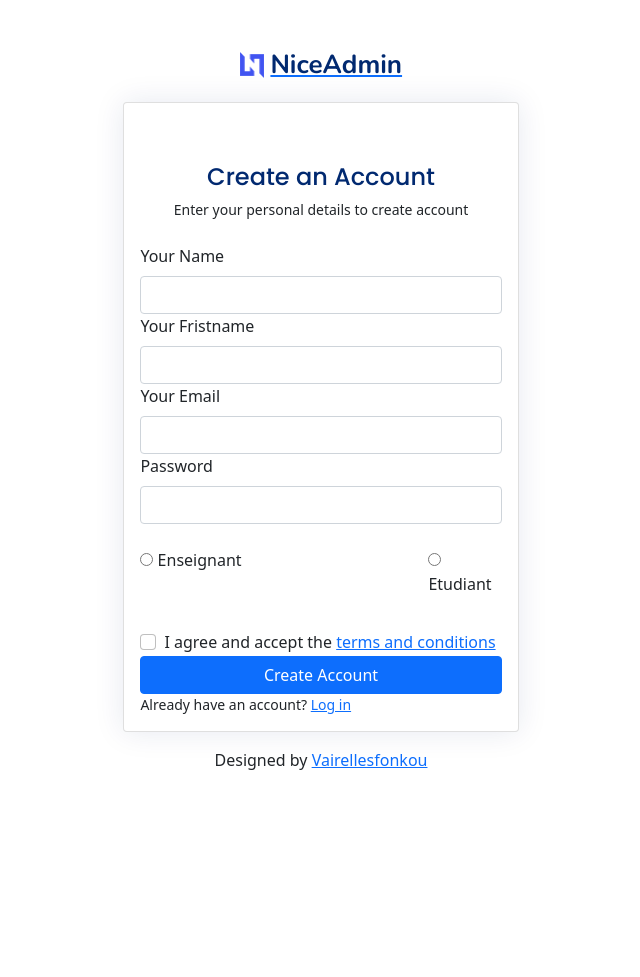
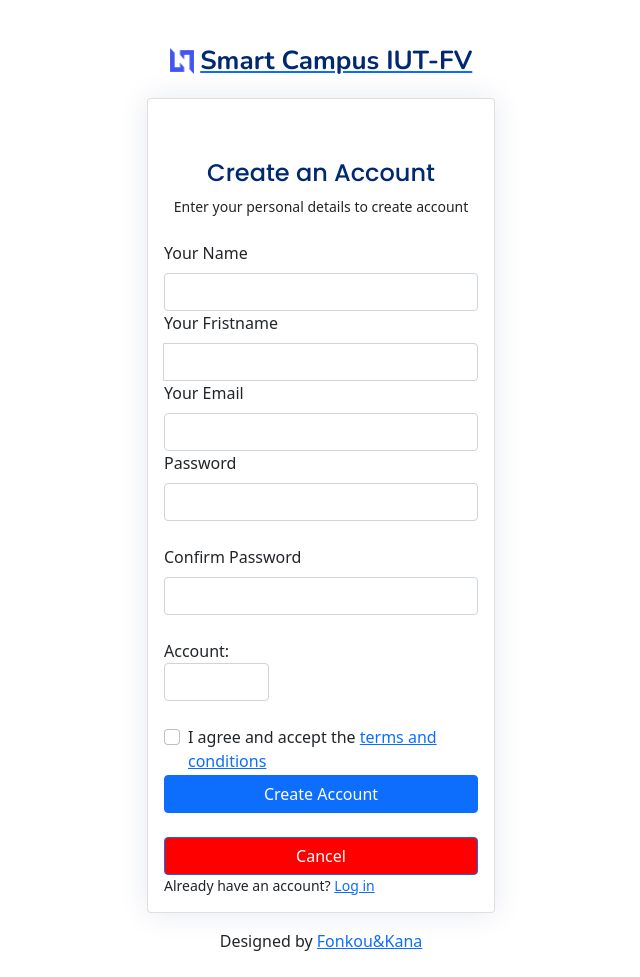
Before and after one commit to Vairelles1409/SmartCampus, a Symfony app: template templates/registration/registration.html.twig in a window 1280 px wide. Shown: the whole page, without its empty margins (319-959 px from the left). Before the commit the page ends 770 px from the top, so only its background shows below. Run offline with Twig, Linux system fonts and the light colour scheme; the template is opened without the code that fills it, so the values that code supplies are empty; form fields are guessed from the names that the template uses; some libraries are stand-ins or nearby versions.

Commit message:
MAJ Premier Prototype

```diff
--- a/templates/registration/registration.html.twig
+++ b/templates/registration/registration.html.twig
@@ -35,7 +35,7 @@
               <div class="d-flex justify-content-center py-4">
                 <a href="index.html" class="logo d-flex align-items-center w-auto">
                   <img src="../assets/img/logo.png" alt="">
-                  <span class="d-none d-lg-block">NiceAdmin</span>
+                  <span class="d-none d-lg-block">Smart Campus IUT-FV</span>
                 </a>
               </div><!-- End Logo -->
 
@@ -50,44 +50,63 @@
 
 
                   {# <form class="row g-3 needs-validation" novalidate=""> #}
-                  {{form_start(form)}}
+                  {{ form_start(form,{attr:{novalidate:'novalidate'}}) }}
                     <div class="col-12">
                       <label for="yourName" class="form-label">Your Name</label>
-                      <input type="text" name="name" class="form-control" id="yourName" required="">
+                      {# <input type="text" name="name" class="form-control" id="yourName" required=""> #}
                       <div class="invalid-feedback">Please, enter your name!</div>
+                      {{ form_widget(form.name,{'attr':{'class':'form-control'}}) }}
                     </div>
 
                     <div class="col-12">
                       <label for="yourUsername" class="form-label">Your Fristname</label>
                       <div class="input-group has-validation">
                         {# <span class="input-group-text" id="inputGroupPrepend">@</span> #}
-                        <input type="text" name="username" class="form-control" id="yourUsername" required="">
+                        {# <input type="text" name="username" class="form-control" id="yourUsername" required=""> #}
                         <div class="invalid-feedback">Please, enter your Lastname!.</div>
+                        {{ form_widget(form.prenom,{'attr':{'class':'form-control'}}) }}
                       </div>
                     </div>
 
                     <div class="col-12">
                       <label for="yourEmail" class="form-label">Your Email</label>
-                      <input type="email" name="email" class="form-control" id="yourEmail" required="">
+                      {# <input type="email" name="email" class="form-control" id="yourEmail" required=""> #}
+                      {{ form_widget(form.email,{'attr':{'class':'form-control'}}) }}
                       <div class="invalid-feedback">Please enter a valid Email adddress!</div>
                     </div>
 
                     <div class="col-12">
                       <label for="yourPassword" class="form-label">Password</label>
-                      <input type="password" name="password" class="form-control" id="yourPassword" required="">
+                      {# <input type="password" name="password" class="form-control" id="yourPassword" required=""> #}
+                      {{ form_widget(form.password.first,{'attr':{'class':'form-control'}}) }}
                       <div class="invalid-feedback">Please enter your password!</div>
                     </div></br>
 
                     <div class="col-12">
-                      <input type="radio" id="contactChoice1"
-                        name="contact" value="enseigant">
-                        <label for="contactChoice1">Enseignant</label>
-                        <div style="margin-left: 278px; margin-top: -34px; padding: 10px;">
-                        <input type="radio" id="contactChoice1"
-                        name="contact" value="etudiant" >
-                        <label for="contactChoice1">Etudiant</label>
+                         <label for="yourPassword" class="form-label">Confirm Password</label>
+                         {{ form_widget(form.password.second,{'attr':{'class':'form-control'}}) }}
+                         <div class="invalid-feedback">Please confirm your password!</div>
+                    </div></br>
+
+
+                    {# <div class= "form-group">
+                      <div class="col-sm-4">
+                        <label for="yourEmail" class="form-label">Your Account Type</label>
+                        <input type="email" name="email" class="form-control" id="yourEmail" required="">
+                        {{ form_widget(form.accounttype,{'attr':{'class':'form-control'}}) }}
+                         {{ form_widget(form.accounttype, {'attr': {'class': 'col-sm-3 control-label'}}) }}
+                        <div class="invalid-feedback">Please check your account type!</div>
+                      </div>
+                    </div> #}
+                    <div class="form-group"  >
+                        {{ form_label(form.accounttype, "Account:", {'label_attr': {'class': 'col-sm-3 control-label '}}) }}
+                        {{ form_errors(form.accounttype) }}
+                       <div class="col-sm-4" >
+                          {{ form_widget(form.accounttype) }}
                         </div>
-                    </div> </br>
+                      </div>
+                    </br>
+
 
                     <div class="col-12">
                       <div class="form-check">
@@ -98,11 +117,15 @@
                     </div>
                     <div class="col-12">
                       <button class="btn btn-primary w-100" type="submit">Create Account</button>
+                    </div></br>
+                    <div class="col-12">
+                      <button class="btn btn-primary w-100" type="reset" style="background-color:red;">Cancel</button>
                     </div>
                     <div class="col-12">
                       <p class="small mb-0">Already have an account? <a href="pages-login.html">Log in</a></p>
                     </div>
-                  </form>
+                  {# </form> #}
+                  {{ form_end(form) }}
 
                 </div>
               </div>
@@ -112,7 +135,7 @@
                 <!-- You can delete the links only if you purchased the pro version. -->
                 <!-- Licensing information: https://bootstrapmade.com/license/ -->
                 <!-- Purchase the pro version with working PHP/AJAX contact form: https://bootstrapmade.com/nice-admin-bootstrap-admin-html-template/ -->
-                Designed by <a href="#">Vairellesfonkou</a>
+                Designed by <a href="#">Fonkou&Kana</a>
               </div>
 
             </div>
--- a/templates/user/listUser.html.twig
+++ b/templates/user/listUser.html.twig
@@ -36,7 +36,7 @@
                             <td>{{ user.prenom}}</td>
                             <td>{{user.accountType}}</td>
                             <td>
-                                <a class="btn btn-danger" href="{{ path('modif_user',{'id':user.id}) }}">Modifier</a>
+                                <a class="btn btn-danger" href="{{ path('modif_user',{'id':user.id}) }}" style="background-color:blue;">Modifier</a>
                             </td>
                             <td>
                                 <a class="btn btn-danger" href="{{ path('supp_user',{'id':user.id}) }}">Supprimer</a>
--- a/templates/user/user.html.twig
+++ b/templates/user/user.html.twig
@@ -5,12 +5,12 @@
 
 {% block body %}
 
-<div style="display: flex;align-items: center;justify-content: center;margin-top: 150px; padding: 10px;">
+{# <div style="display: flex;align-items: center;justify-content: center;margin-top: 150px; padding: 10px;">
 <h1>{{form_title}}</h1>
 </div>
 
 <div style="display: flex;align-items: center;justify-content: center;margin-top: 150px; padding: 10px;">
 {{form(form)}}
-</div>
+</div> #}
 
 {%endblock%}
```
Also changed, not shown: src/Form/UserType.php (+9 -13 lines).
